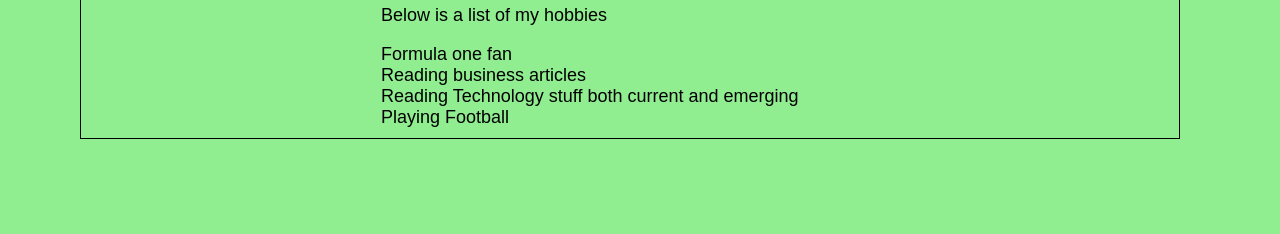
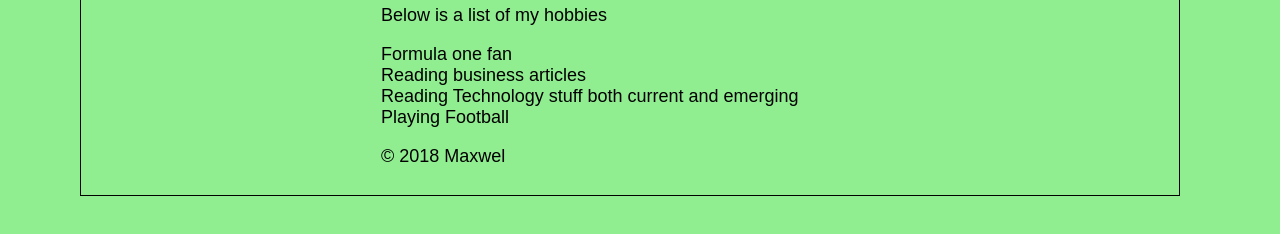
Before and after one commit to MaxwelOdhiambo/MaxwelOdhiambo.github.io, a plain HTML site: page Hobbies.html in a window 1280 px wide. Shown: the part 126-360 px from the top of the page. Drawn offline with Linux system fonts and the light colour scheme.

Commit message:
Added copyright

```diff
--- a/Hobbies.html
+++ b/Hobbies.html
@@ -19,7 +19,6 @@
   <li>Reading Technology stuff both current and emerging</li>
   <li>Playing Football </li>
 </ul>
-
-
 </body>
+<p>&copy 2018 Maxwel </p>
 </html>
```
